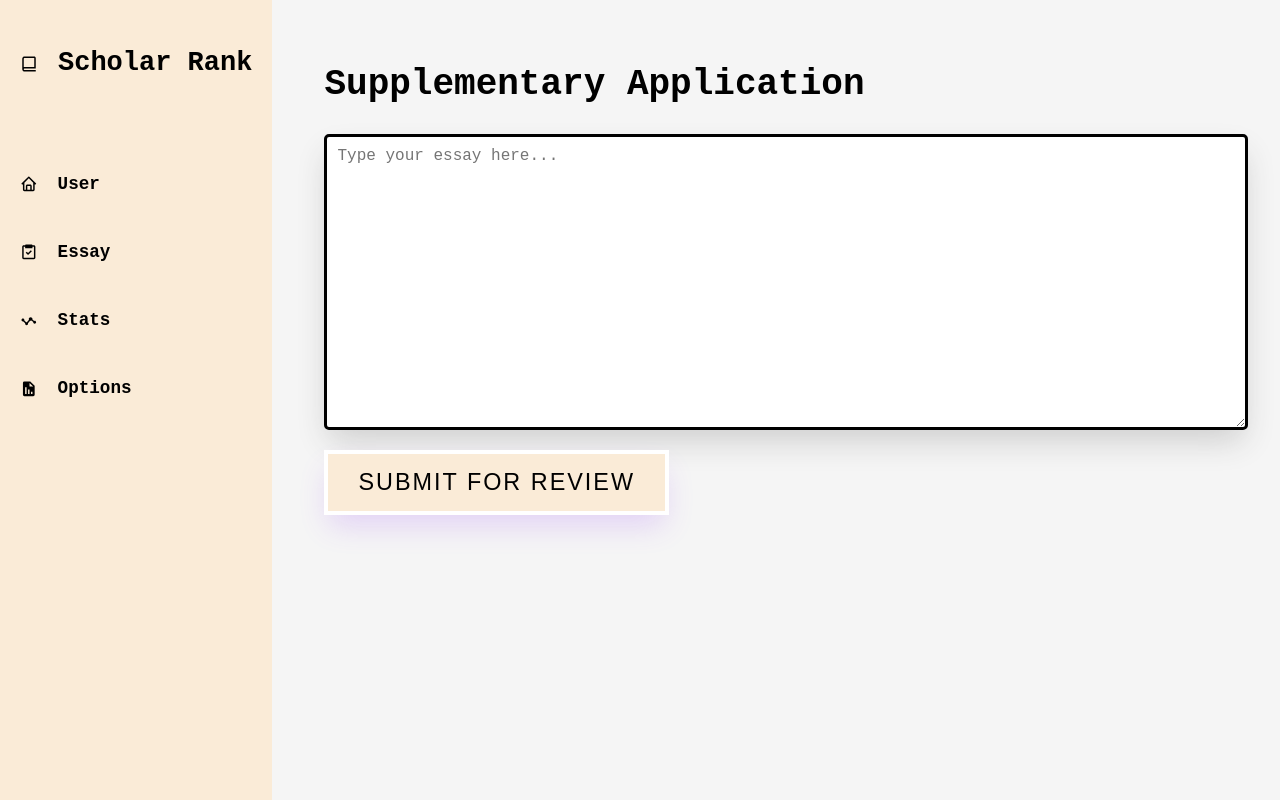
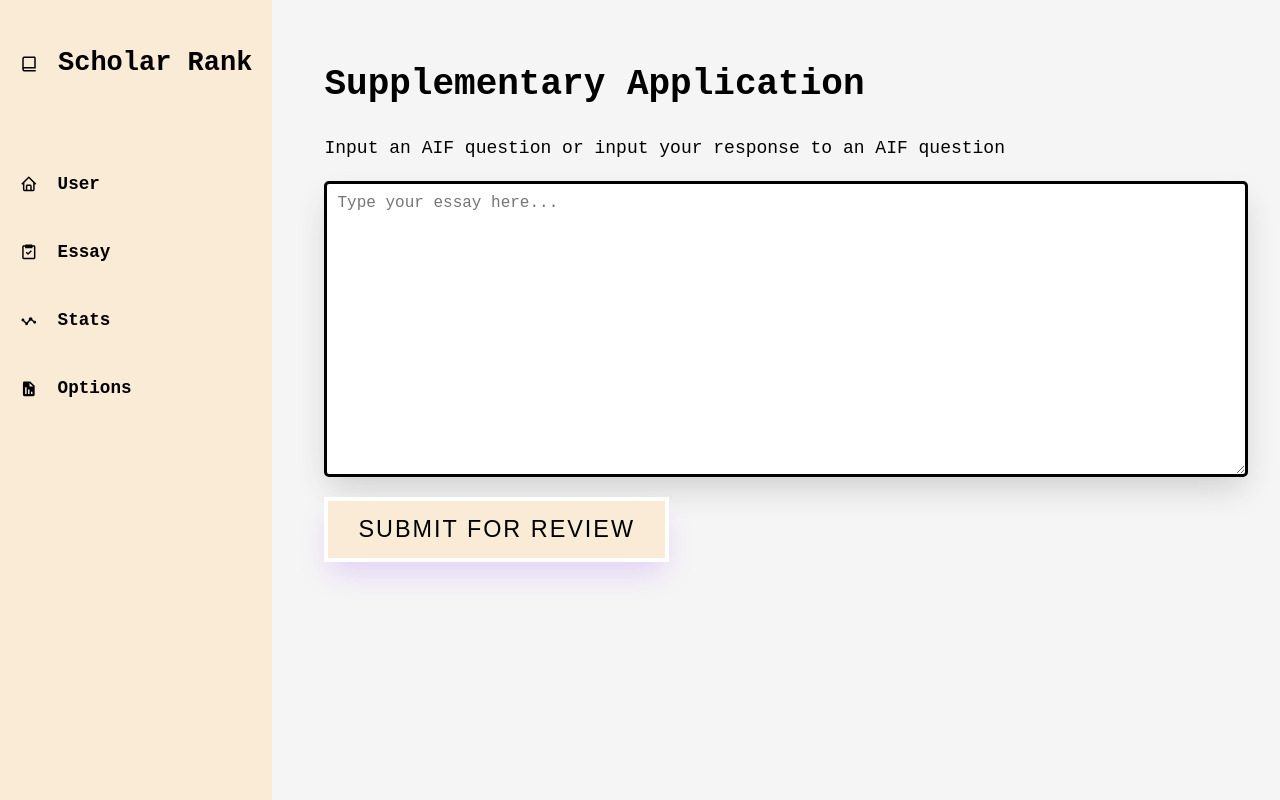
Before and after one commit to gorgocaptain/AI-Teacher, a React (Create React App) app in the folder AITUTOR/frontend/: page /essay in a window 1280 px wide. Shown: the top 800 px of the page. Built offline with nearby package versions, Linux system fonts and the light colour scheme.

Commit message:
munkeeeee

```diff
--- a/AITUTOR/frontend/src/Content.jsx
+++ b/AITUTOR/frontend/src/Content.jsx
@@ -105,6 +105,7 @@ const Content = () => {
                         <option value="Asian">Asian</option>
                         <option value="Indigenous">Indigenous</option>
                         <option value="Latinx">Latinx</option>
+                        <option value="Other">Other</option>
                     </select>
 
                     <label htmlFor="gender">Gender: </label>
--- a/AITUTOR/frontend/src/Essay.jsx
+++ b/AITUTOR/frontend/src/Essay.jsx
@@ -33,6 +33,7 @@ const Essay = () => {
             <div className='dashboard--content'>
                 <div>
                     <h1>Supplementary Application</h1>
+                    <p>Input an AIF question or input your response to an AIF question</p>
                     <div className="textarea-container">
                         <textarea
                             name="Text1"
```
